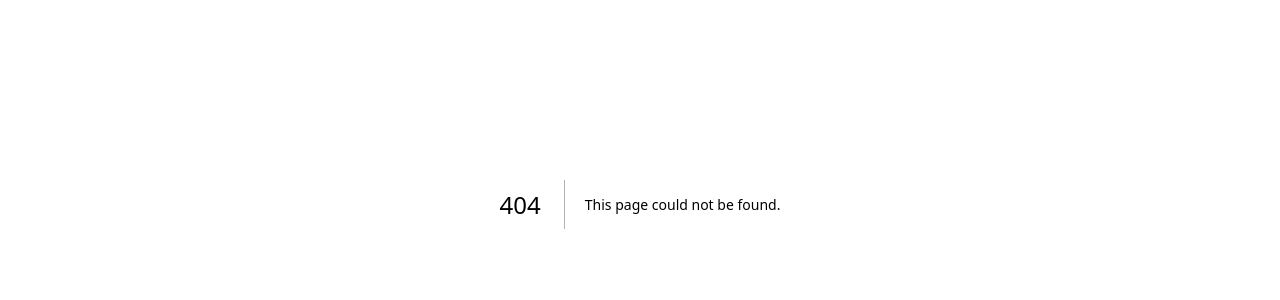
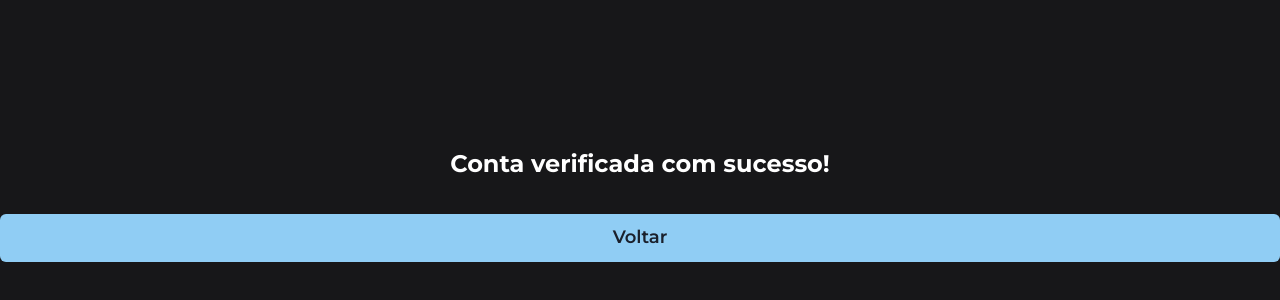
Before and after one commit to Brunowilliang/site, a Next.js app: page /confirm-verification in a window 1280 px wide. Before the commit this address had no page. Shown: the part 196-496 px from the top of the page. Built offline with nearby package versions, Linux system fonts and the light colour scheme.

Commit message:
criando page de confirm-account

```diff
--- /dev/null
+++ b/pages/confirm-verification.tsx
@@ -0,0 +1,21 @@
+
+import React, { useState, useEffect } from "react";
+import toast, { Toaster } from "react-hot-toast";
+import { Box, Button, Center, Input, Text } from "@chakra-ui/react";
+import { api } from "../services/pocketbase";
+
+function PasswordReset() {
+
+  return (
+    <Center bg={'background'} h="100vh" mx='auto' flexDir="column">
+      <Text color={'white'} fontSize="2xl" fontWeight="bold" mb={4}>
+        Conta verificada com sucesso!
+      </Text>
+      <Button onClick={() => window.location.href = '/login'} width={'full'} size="lg" type="submit" colorScheme="blue" mt={4}>
+        Voltar
+      </Button>
+    </Center>
+  );
+}
+
+export default PasswordReset;
```
